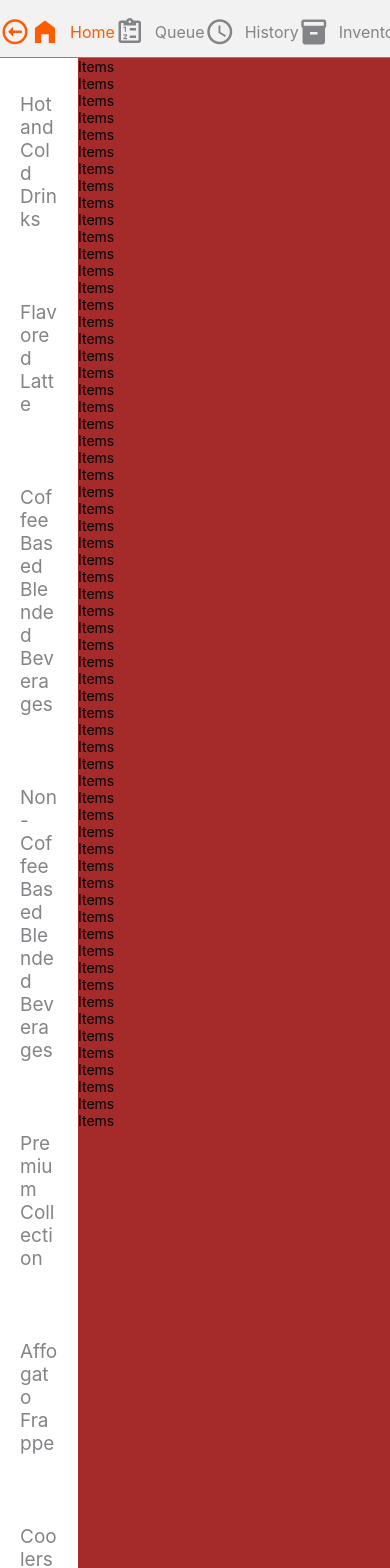
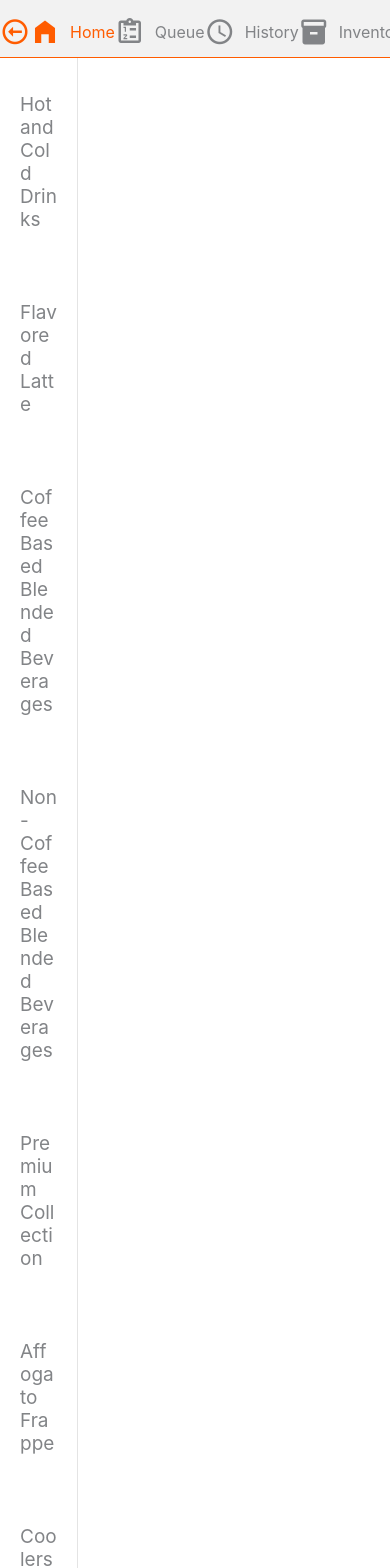
Before and after one commit to krvye/cafe_vanleroe_pos_v2.0, a React Native app: screen /TabNavigator in a window 390 px wide. Shown: the top 1568 px of the page. Built offline with nearby package versions, Linux system fonts and the light colour scheme.

Commit message:
Added border width in side bar and removed text in items component

```diff
--- a/components/Home/Items.js
+++ b/components/Home/Items.js
@@ -3,71 +3,7 @@ import { ScrollView, StyleSheet, Text, View } from "react-native";
 export default function Items() {
   return (
     <View style={styles.container}>
-      <ScrollView>
-        <Text>Items</Text>
-        <Text>Items</Text>
-        <Text>Items</Text>
-        <Text>Items</Text>
-        <Text>Items</Text>
-        <Text>Items</Text>
-        <Text>Items</Text>
-        <Text>Items</Text>
-        <Text>Items</Text>
-        <Text>Items</Text>
-        <Text>Items</Text>
-        <Text>Items</Text>
-        <Text>Items</Text>
-        <Text>Items</Text>
-        <Text>Items</Text>
-        <Text>Items</Text>
-        <Text>Items</Text>
-        <Text>Items</Text>
-        <Text>Items</Text>
-        <Text>Items</Text>
-        <Text>Items</Text>
-        <Text>Items</Text>
-        <Text>Items</Text>
-        <Text>Items</Text>
-        <Text>Items</Text>
-        <Text>Items</Text>
-        <Text>Items</Text>
-        <Text>Items</Text>
-        <Text>Items</Text>
-        <Text>Items</Text>
-        <Text>Items</Text>
-        <Text>Items</Text>
-        <Text>Items</Text>
-        <Text>Items</Text>
-        <Text>Items</Text>
-        <Text>Items</Text>
-        <Text>Items</Text>
-        <Text>Items</Text>
-        <Text>Items</Text>
-        <Text>Items</Text>
-        <Text>Items</Text>
-        <Text>Items</Text>
-        <Text>Items</Text>
-        <Text>Items</Text>
-        <Text>Items</Text>
-        <Text>Items</Text>
-        <Text>Items</Text>
-        <Text>Items</Text>
-        <Text>Items</Text>
-        <Text>Items</Text>
-        <Text>Items</Text>
-        <Text>Items</Text>
-        <Text>Items</Text>
-        <Text>Items</Text>
-        <Text>Items</Text>
-        <Text>Items</Text>
-        <Text>Items</Text>
-        <Text>Items</Text>
-        <Text>Items</Text>
-        <Text>Items</Text>
-        <Text>Items</Text>
-        <Text>Items</Text>
-        <Text>Items</Text>
-      </ScrollView>
+      <ScrollView></ScrollView>
     </View>
   );
 }
@@ -75,6 +11,6 @@ export default function Items() {
 const styles = StyleSheet.create({
   container: {
     flex: 0.8,
-    backgroundColor: "brown",
+    backgroundColor: "white",
   },
 });
--- a/components/Home/Sidebar/ItemCategory.js
+++ b/components/Home/Sidebar/ItemCategory.js
@@ -18,6 +18,8 @@ export default function ItemCategory({ categoryName, onPress, active }) {
 const styles = StyleSheet.create({
   container: {
     backgroundColor: "white",
+    borderRightWidth: 1,
+    borderRightColor: "#E4E4E4",
   },
   activeButton: {
     justifyContent: "center",
```
